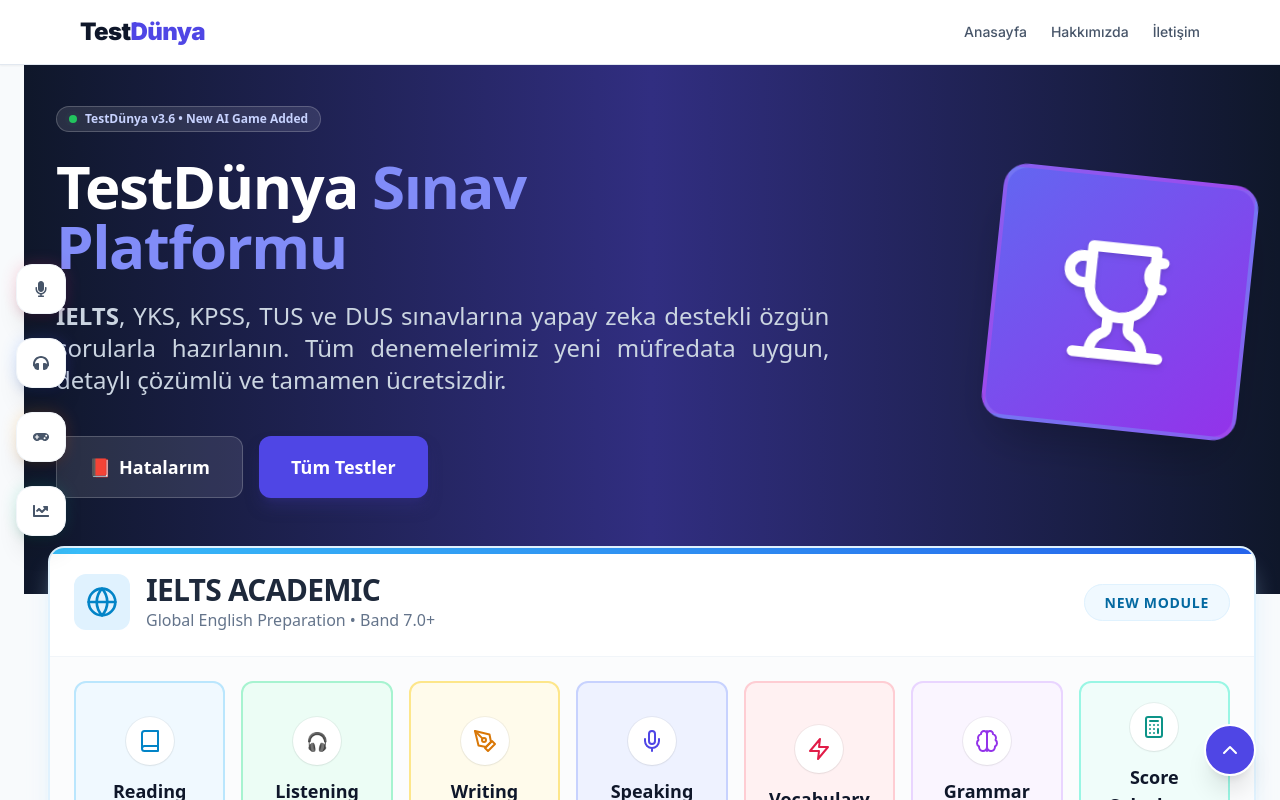
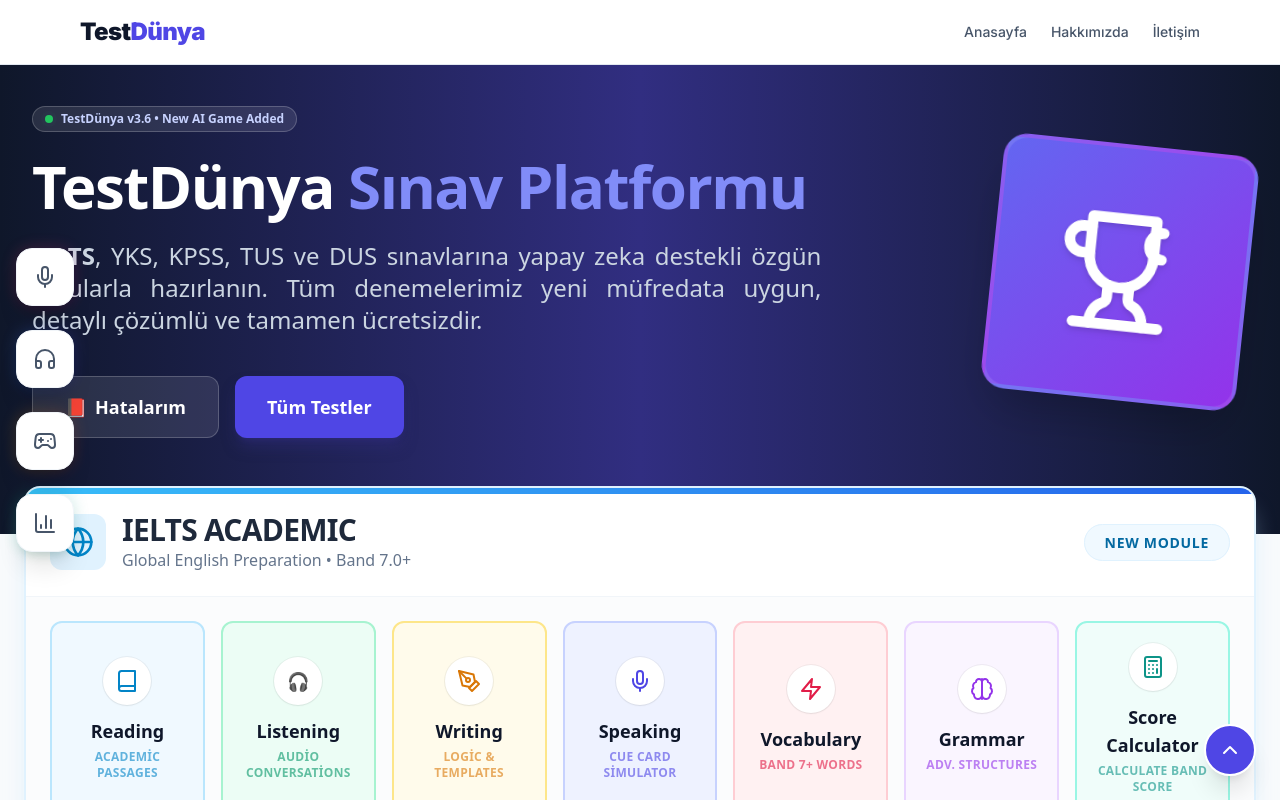
Before and after one commit to kuarkcoin/testdunya, a Next.js app: page / in a window 1280 px wide. Shown: the top 800 px of the page. Built offline with nearby package versions, Linux system fonts and the light colour scheme.

Commit message:
Update layout.tsx

```diff
--- a/app/layout.tsx
+++ b/app/layout.tsx
@@ -3,7 +3,8 @@ import type { Metadata, Viewport } from 'next'
 import { Inter } from 'next/font/google'
 import Script from 'next/script'
 import { GoogleAnalytics } from '@next/third-parties/google'
-import { FaMicrophone, FaHeadphones, FaGamepad, FaChartLine } from 'react-icons/fa' // Gerekli ikonlar
+// Lucide ikonlarını kullanıyoruz (Hata vermemesi için package.json'da mevcut)
+import { Mic, Headphones, Gamepad2, BarChart3 } from 'lucide-react'
 
 // Bileşenler
 import Navbar from './components/Navbar'
@@ -17,15 +18,22 @@ export const metadata: Metadata = {
     template: '%s | TestDünya'
   },
   description: 'The ultimate free exam practice platform. Solve unlimited IELTS Reading, Listening, Speaking tests. Türkiye\'nin yapay zeka destekli YKS, KPSS, TUS ve DUS deneme merkezi.',
-  keywords: ['IELTS Practice', 'YKS Deneme', 'TUS Soruları', 'AI Speaking Simulator'],
+  keywords: [
+    'IELTS Practice', 'Free IELTS Test', 'IELTS Speaking Simulator', 'IELTS Reading', 'IELTS Listening',
+    'yks deneme', 'kpss deneme', 'tus soruları', 'dus deneme', 'online test çöz', 'tyt ayt deneme'
+  ],
   authors: [{ name: 'TestDünya Ekibi' }],
   icons: { icon: '/favicon.ico' },
   openGraph: {
     title: 'TestDünya | Global Exam Platform',
-    description: 'Boost your exam scores with our free online simulators.',
+    description: 'Boost your exam scores with our free online simulators for IELTS, YKS, TUS & DUS.',
     type: 'website',
     locale: 'en_US',
     siteName: 'TestDünya',
+  },
+  robots: {
+    index: true,
+    follow: true,
   }
 }
 
@@ -36,71 +44,7 @@ export const viewport: Viewport = {
   themeColor: '#4f46e5',
 }
 
-export default function RootLayout({
-  children,
-}: {
-  children: React.ReactNode
-}) {
-  return (
-    <html lang="tr" className="scroll-smooth">
-      <body className={`${inter.className} bg-slate-50 text-slate-900 antialiased relative min-h-screen flex flex-col`}>
-
-        {/* --- ADSENSE SCRIPT --- */}
-        <Script
-          id="adsbygoogle-init"
-          strategy="afterInteractive"
-          crossOrigin="anonymous"
-          src="https://pagead2.googlesyndication.com/pagead/js/adsbygoogle.js?client=ca-pub-1700979325865596"
-        />
-
-        {/* --- YENİ: YAN HIZLI ERİŞİM PANELİ (SIMULATORS & GAMES) --- */}
-        <aside className="fixed left-4 top-1/2 -translate-y-1/2 z-[100] hidden xl:flex flex-col gap-6">
-          {/* AI Speaking Quick Link */}
-          <QuickLink
-            href="/ielts/speaking"
-            icon={<FaMicrophone />}
-            label="Speaking AI"
-            color="from-rose-500 to-pink-600"
-          />
-          {/* AI Listening Quick Link */}
-          <QuickLink
-            href="/ielts/listening"
-            icon={<FaHeadphones />}
-            label="Listening AI"
-            color="from-blue-500 to-indigo-600"
-          />
-          {/* Games Quick Link */}
-          <QuickLink
-            href="#exams"
-            icon={<FaGamepad />}
-            label="Oyun Modları"
-            color="from-amber-500 to-orange-600"
-          />
-          {/* Hatalarım (Performance) */}
-          <QuickLink
-            href="/mistakes"
-            icon={<FaChartLine />}
-            label="Hatalarım"
-            color="from-emerald-500 to-teal-600"
-          />
-        </aside>
-
-        <Navbar />
-
-        {/* Ana İçerik */}
-        <div className="flex-1 xl:pl-6"> {/* Panel için hafif boşluk */}
-            {children}
-        </div>
-
-        <Footer />
-
-        <GoogleAnalytics gaId="G-ZQK5MCQ3EG" />
-      </body>
-    </html>
-  )
-}
-
-// Layout Yardımcı Bileşeni (QuickLink)
+// Hızlı Erişim Buton Bileşeni
 function QuickLink({ href, icon, label, color }: { href: string, icon: any, label: string, color: string }) {
   return (
     <a href={href} className="group relative flex items-center">
@@ -114,3 +58,65 @@ function QuickLink({ href, icon, label, color }: { href: string, icon: any, labe
     </a>
   )
 }
+
+export default function RootLayout({
+  children,
+}: {
+  children: React.ReactNode
+}) {
+  return (
+    <html lang="tr" className="scroll-smooth">
+      <body className={`${inter.className} bg-slate-50 text-slate-900 antialiased relative min-h-screen flex flex-col`}>
+
+        {/* --- GOOGLE ADSENSE --- */}
+        <Script
+          id="adsbygoogle-init"
+          strategy="afterInteractive"
+          crossOrigin="anonymous"
+          src="https://pagead2.googlesyndication.com/pagead/js/adsbygoogle.js?client=ca-pub-1700979325865596"
+        />
+
+        {/* --- YENİ: YAN HIZLI ERİŞİM PANELİ --- */}
+        <aside className="fixed left-4 top-1/2 -translate-y-1/2 z-[100] hidden xl:flex flex-col gap-6">
+          <QuickLink
+            href="/ielts/speaking"
+            icon={<Mic size={24} />}
+            label="Speaking AI"
+            color="from-rose-500 to-pink-600"
+          />
+          <QuickLink
+            href="/ielts/listening"
+            icon={<Headphones size={24} />}
+            label="Listening AI"
+            color="from-blue-500 to-indigo-600"
+          />
+          <QuickLink
+            href="#exams"
+            icon={<Gamepad2 size={24} />}
+            label="Oyun Modları"
+            color="from-amber-500 to-orange-600"
+          />
+          <QuickLink
+            href="/mistakes"
+            icon={<BarChart3 size={24} />}
+            label="Hatalarım"
+            color="from-emerald-500 to-teal-600"
+          />
+        </aside>
+
+        <Navbar />
+
+        {/* Ana İçerik */}
+        <main className="flex-1 w-full">
+            {children}
+        </main>
+
+        <Footer />
+
+        {/* Google Analytics */}
+        <GoogleAnalytics gaId="G-ZQK5MCQ3EG" />
+
+      </body>
+    </html>
+  )
+}
```
